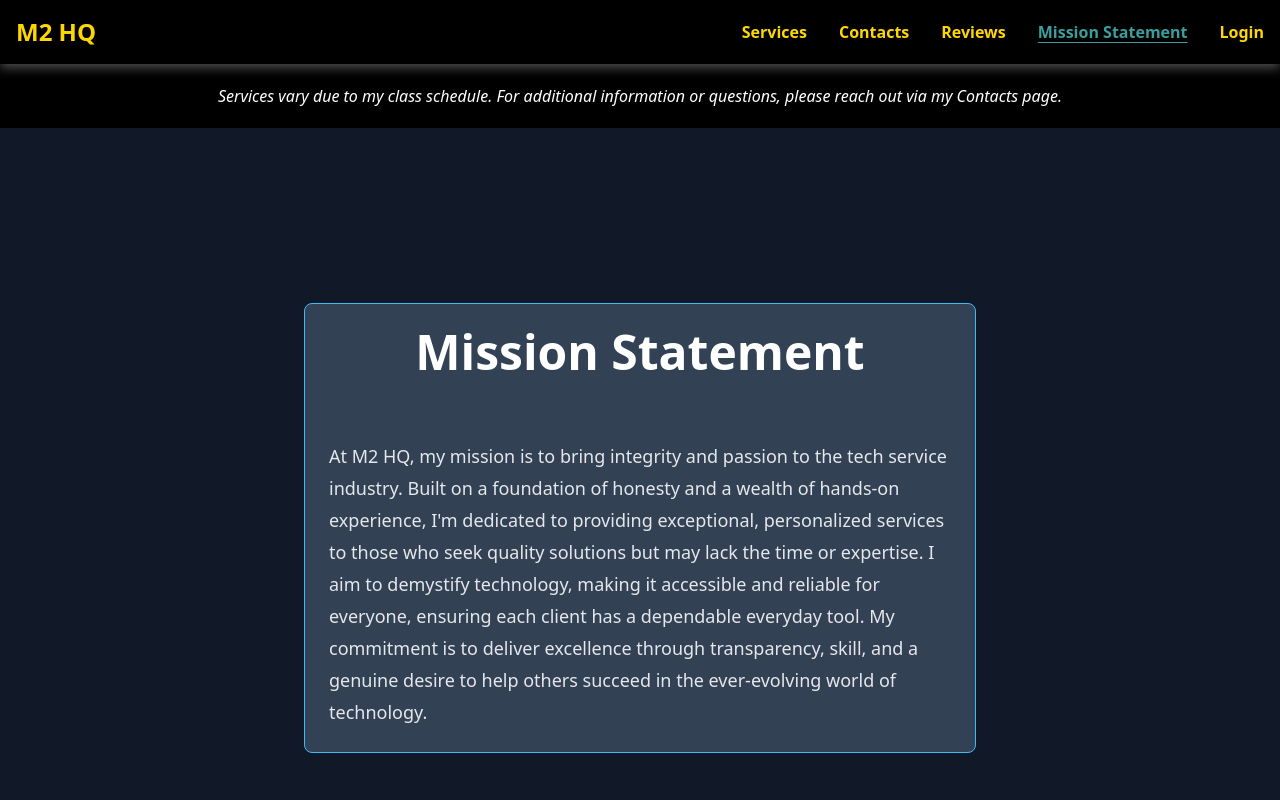
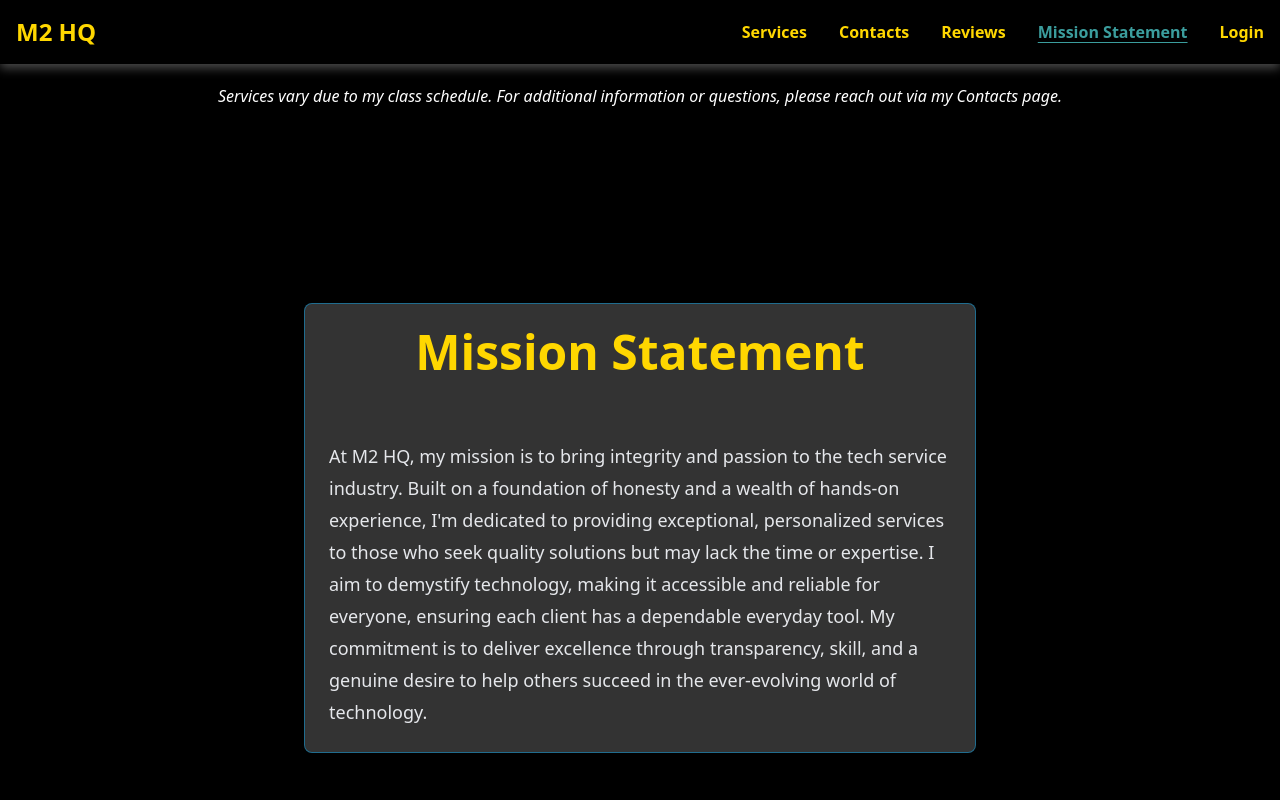
Before and after one commit to iSmirk-01/Landing-page, a Next.js app: page /mission in a window 1280 px wide. Shown: the top 800 px of the page. Built offline with nearby package versions, Linux system fonts and the light colour scheme.

Commit message:
made Mission statement fit theme

```diff
--- a/app/mission/page.js
+++ b/app/mission/page.js
@@ -1,8 +1,8 @@
 function Mission() {
   return (
-    <div className="flex flex-col min-h-screen w-full bg-gray-900">
-      <div className="flex flex-col m-auto prose prose-lg prose-invert bg-slate-700 p-6 rounded-lg border border-sky-400 max-w-2xl">
-        <h1 className="font-semibold text-center text-white">
+    <div className="flex flex-col min-h-screen w-full">
+      <div className="flex flex-col m-auto prose prose-lg p-6 rounded-lg border bg-white/20 border-sky-500/50 max-w-2xl">
+        <h1 className="font-semibold text-center text-Yellow">
           Mission Statement
         </h1>
         <p className="text-gray-200">
```
